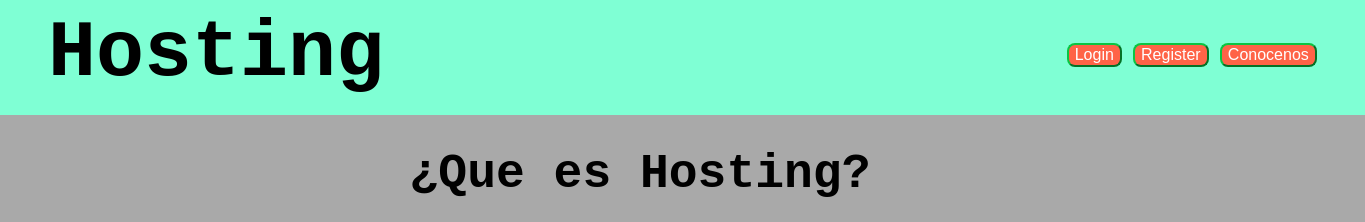
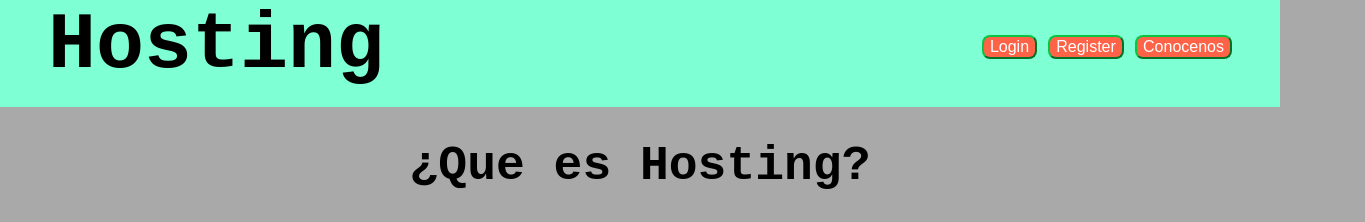
Before and after one commit to CharlyCetzPech/blogshosting, a plain HTML site: page index.html in a window 1280 px wide. Shown: the top 222 px of the page, 1365 px wide, since content can reach past the window. Drawn offline with Linux system fonts and the light colour scheme.

Commit message:
mejoramiento en el navbar

```diff
--- a/css/style.css
+++ b/css/style.css
@@ -1,14 +1,15 @@
 body{
     font-family: 'Courier New', Courier, monospace;
     background-color: darkgrey;
+    margin: 0;
+    padding: 0;
 
 }
 
 #navegation{
     padding: 3em;
-    margin-left: -0.5em;
-    margin-top: -0.5em;
-    width: 79.3em;
+
+    margin: 0;
     background-color: aquamarine;
 
 
@@ -33,7 +34,7 @@ body{
 }
 
 #logo{
-    margin-top: -0.5em;
+    margin-top: -0.6em;
     font-size: 5em;
 }
 
```
